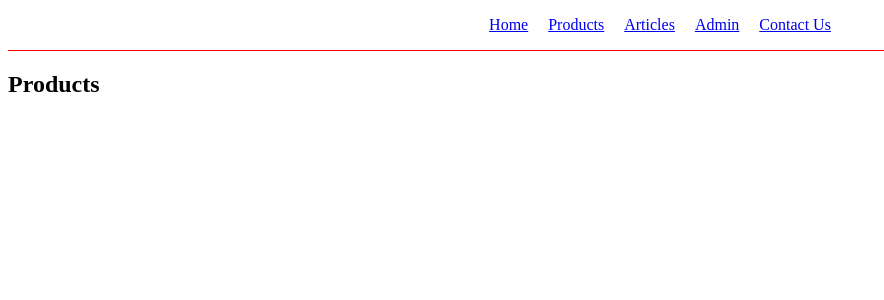
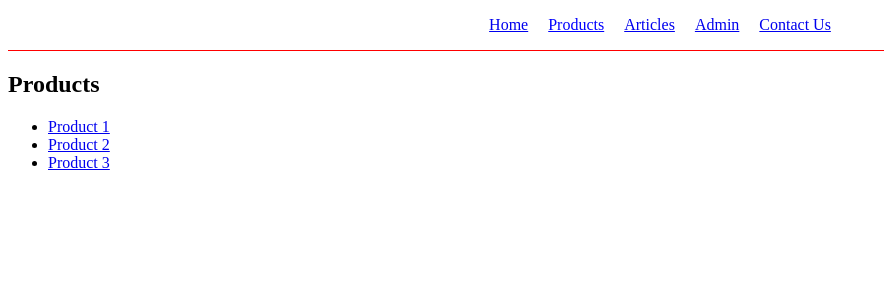
Before and after one commit to Akanksha0802-ss/React1, a React (Vite) app in the folder Module-6/routing-basic-template/: page /products in a window 1280 px wide. Shown: the top 300 px of the page, without its empty margins (0-884 px from the left). Built offline with nearby package versions, Linux system fonts and the light colour scheme.

Commit message:
Updated Module-6 files (App.jsx, Products components) of Lecture-5

```diff
--- a/Module-6/routing-basic-template/src/App.jsx
+++ b/Module-6/routing-basic-template/src/App.jsx
@@ -7,6 +7,7 @@
 import Admin from "./components/Admin/Admin"
 import Contact from './components/Contact/Contact'
 import NotFound from './components/NotFound/NotFound'
+import SingleProduct from './components/Products/SingleProduct'
 
 
 
@@ -19,6 +20,7 @@
         <Routes>
           <Route path="/" element={<Home />} />
           <Route path="/products" element={<Products />} />
+          <Route path="/products/:id" element={<SingleProduct />} />
           <Route path="/articles" element={<Articles />} />
           <Route path="/admin" element={<Admin />} />
           <Route path="/contact" element={<Contact />} />
--- a/Module-6/routing-basic-template/src/components/Products/Products.jsx
+++ b/Module-6/routing-basic-template/src/components/Products/Products.jsx
@@ -1,9 +1,23 @@
 import React from 'react'
+import { Link } from "react-router-dom"
 
 const Products = () => {
   return (
     <div>
         <h2>Products</h2>
+
+         <ul>
+          <li>
+            <Link to="/Products/1">Product 1</Link>
+          </li>
+          <li>
+            <Link to="/Products/2">Product 2</Link>
+          </li>
+          <li>
+            <Link to="/Products/3">Product 3</Link>
+          </li>
+         </ul>
+
     </div>
   )
 }
--- a/Module-6/routing-basic-template/src/components/Products/SingleProduct.jsx
+++ b/Module-6/routing-basic-template/src/components/Products/SingleProduct.jsx
@@ -1,8 +1,13 @@
 import React from 'react'
+import { useParams } from 'react-router-dom'
 
 const SingleProduct = () => {
+  // const params = useParams();
+  // console.log(params);
+  const { id } = useParams();
+
   return (
-    <div>SingleProduct</div>
+    <div>SingleProduct - {id} </div>
   )
 }
 
```
Also changed, not shown: Module-6/routing-basic-template/src/Notes-4.js (+80 -0 lines).
